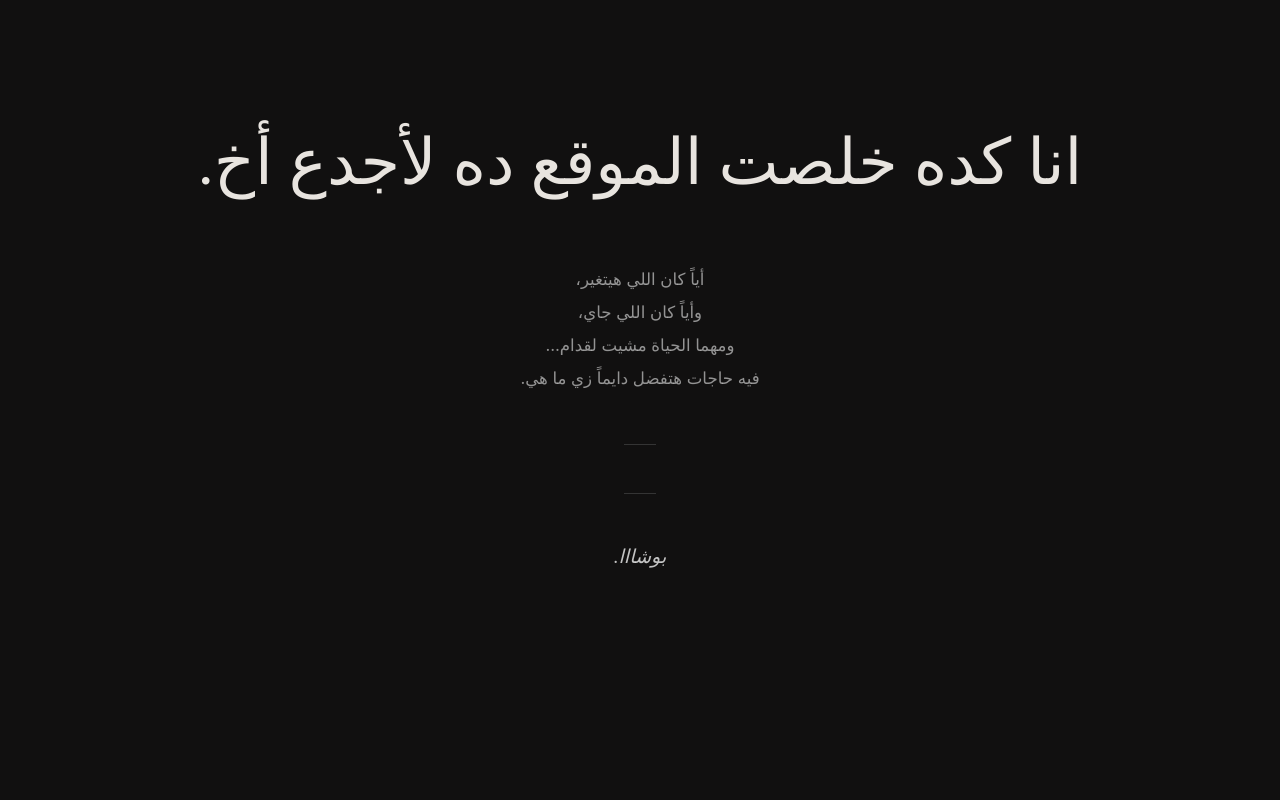
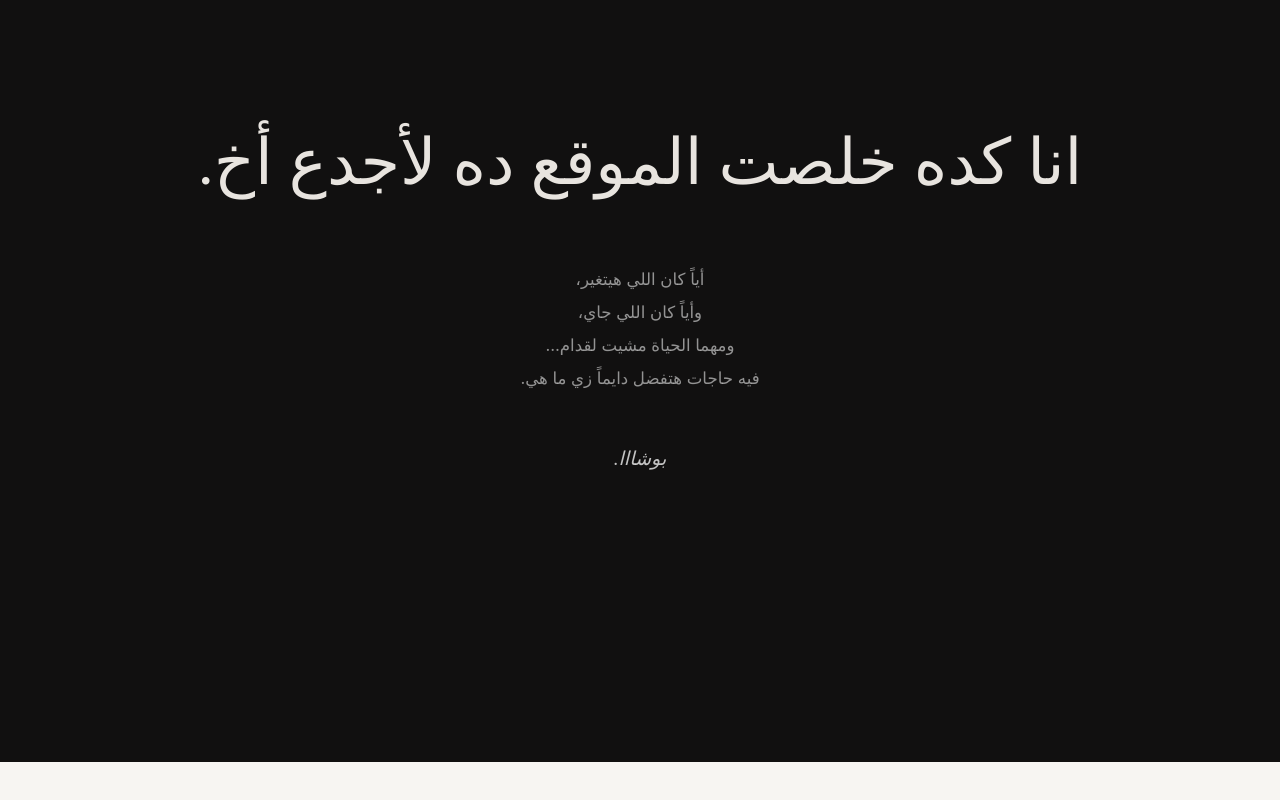
Before and after one commit to johnlatif19/bosha-memories, a plain HTML site: page index.html in a window 1280 px wide. Shown: the part 8183-8983 px from the top of the page. After the commit the page ends 8945 px from the top, so only its background shows below. Drawn offline with Linux system fonts and the light colour scheme.

Commit message:
Update index.html

```diff
--- a/index.html
+++ b/index.html
@@ -149,10 +149,6 @@
         فيه حاجات هتفضل دايماً زي ما هي.
       </p>
 
-      <div class="final__divider reveal"></div>
-
-      <div class="final__divider reveal"></div>
-
       <p class="final__sign reveal">بوشااا.</p>
     </section>
 
```
